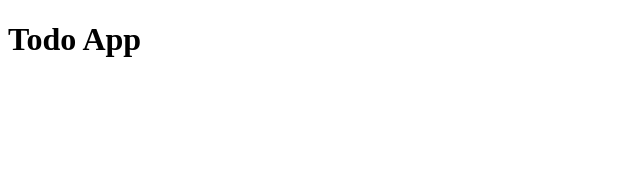
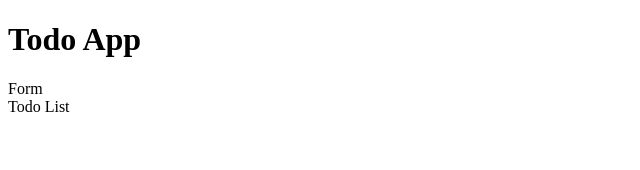
Before and after one commit to katovarcon/todo-app-react, a React app: page / in a window 1280 px wide. Shown: the top 170 px of the page, without its empty margins (0-640 px from the left). Built offline with nearby package versions, Linux system fonts and the light colour scheme; the HTML template or start-up script is replaced by a standard one.

Commit message:
feat: create base components structure

```diff
--- a/src/App.jsx
+++ b/src/App.jsx
@@ -1,7 +1,12 @@
+import Form from "./components/Form/Form";
+import TodoList from "./components/TodoList/TodoList";
+
 function App() {
   return (
     <div>
       <h1>Todo App</h1>
+      <Form />
+      <TodoList />
     </div>
   );
 }
--- /dev/null
+++ b/src/components/Form/Form.jsx
@@ -0,0 +1,5 @@
+function Form() {
+    return <div>Form</div>;
+  }
+
+  export default Form;
--- /dev/null
+++ b/src/components/Todo/todo.jsx
@@ -0,0 +1,5 @@
+function Todo() {
+    return <div>Todo</div>;
+  }
+
+  export default Todo;
--- /dev/null
+++ b/src/components/TodoList/TodoList.jsx
@@ -0,0 +1,5 @@
+function TodoList() {
+    return <div>Todo List</div>;
+  }
+
+  export default TodoList;
```
